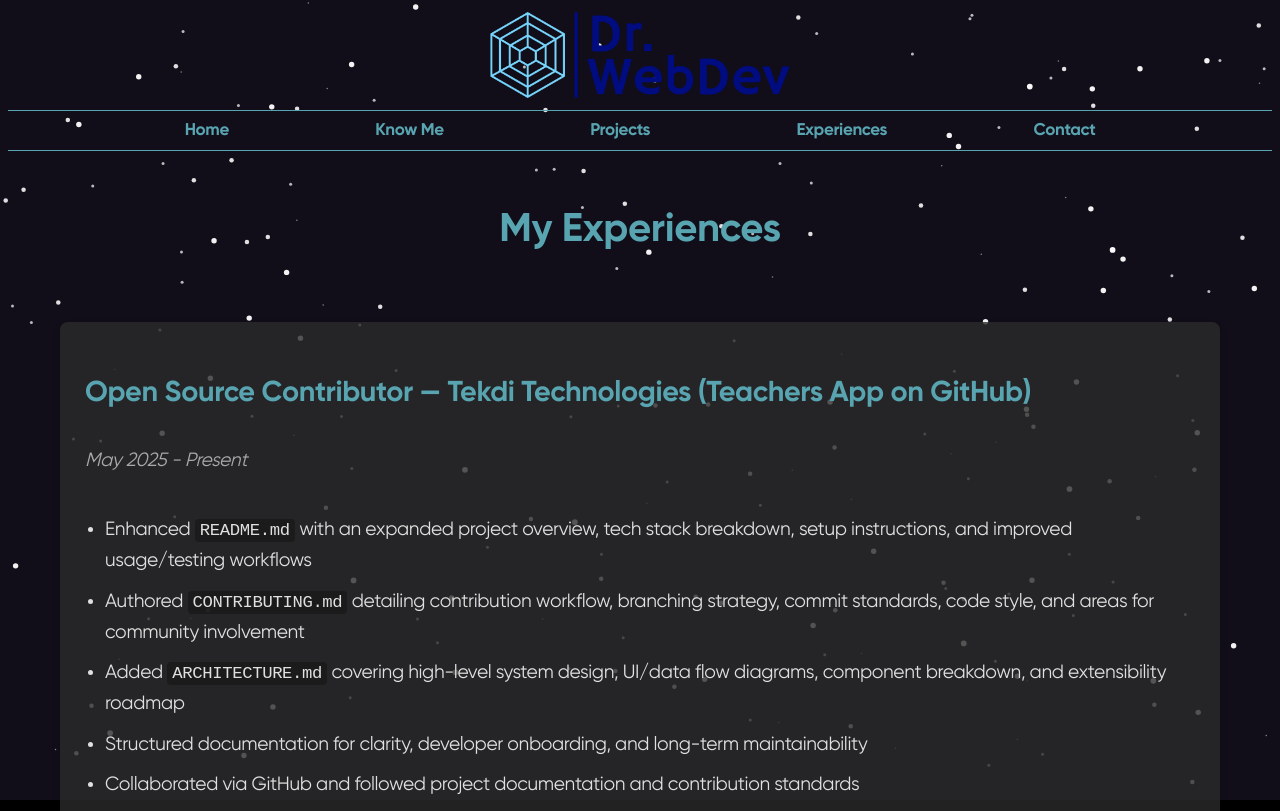
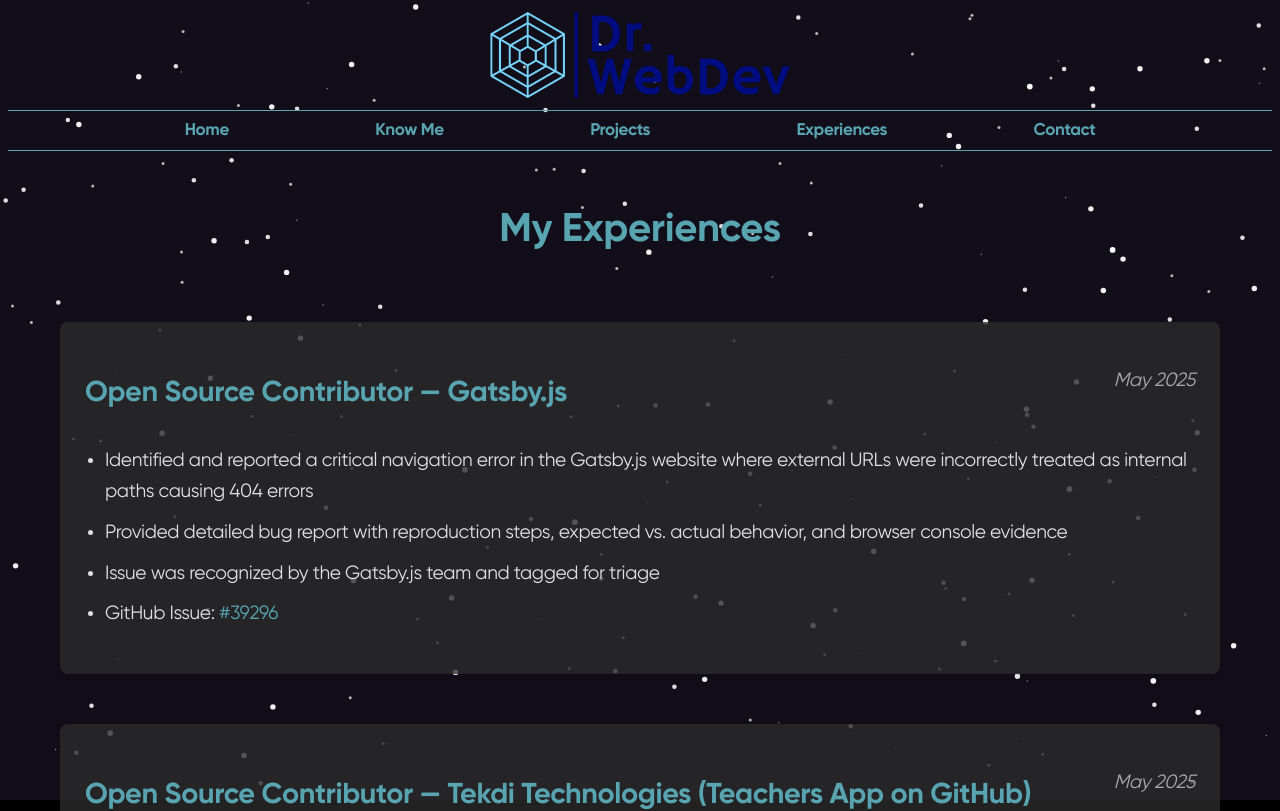
Before and after one commit to LordAizen1/porfolio, a React (Vite) app: page /porfolio/experiences in a window 1280 px wide. Shown: the top 811 px of the page. Built offline with nearby package versions, Linux system fonts and the light colour scheme; no server answers; the database is empty.

Commit message:
added a new contribution

```diff
--- a/src/pages/ExperiencesPage.jsx
+++ b/src/pages/ExperiencesPage.jsx
@@ -5,8 +5,21 @@
 const ExperiencesPage = () => {
   const experiences = [
     {
+      title: 'Open Source Contributor — Gatsby.js',
+      period: 'May 2025',
+      description: `
+        <ul>
+          <li>Identified and reported a critical navigation error in the Gatsby.js website where external URLs were incorrectly treated as internal paths causing 404 errors</li>
+          <li>Provided detailed bug report with reproduction steps, expected vs. actual behavior, and browser console evidence</li>
+          <li>Issue was recognized by the Gatsby.js team and tagged for triage</li>
+          <li>GitHub Issue: <a href="https://github.com/gatsbyjs/gatsby/issues/39296" target="_blank" rel="noopener noreferrer">#39296</a></li>
+        </ul>
+      `,
+      link: 'https://github.com/gatsbyjs/gatsby/issues/39296'
+    },
+    {
       title: 'Open Source Contributor — Tekdi Technologies (Teachers App on GitHub)',
-      period: 'May 2025 - Present',
+      period: 'May 2025',
       description: `
         <ul>
           <li>Enhanced <code>README.md</code> with an expanded project overview, tech stack breakdown, setup instructions, and improved usage/testing workflows</li>
```
